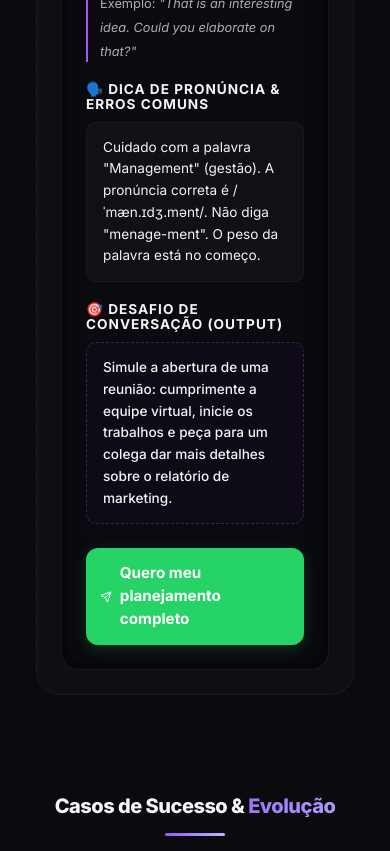
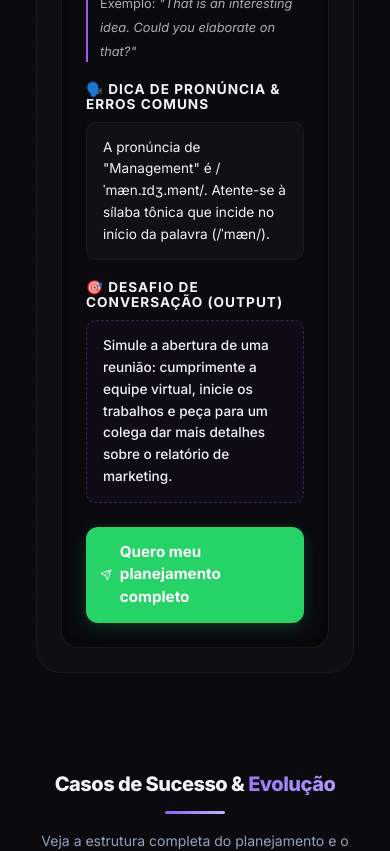
Before and after one commit to pracinhaensina/pracinhaensina, a React (Vite) app: page /metodo-na-pratica in a window 390 px wide. Shown: the part 1980-2831 px from the top of the page. Built offline with nearby package versions, Linux system fonts and the light colour scheme.

Commit message:
Phonetics: Refine pronunciation descriptions in MethodologyShowcase.tsx to use accurate linguistics terms and IPA instead of casual approximations

```diff
--- a/src/pages/MethodologyShowcase.tsx
+++ b/src/pages/MethodologyShowcase.tsx
@@ -25,7 +25,7 @@ const studentCases = [
         { term: "Let's get down to business", def: "Expressão usada para iniciar a reunião direto no assunto principal.", ex: "Now that everyone is here, let's get down to business." },
         { term: "I'd like to point out that...", def: "Estrutura polida para chamar a atenção para uma informação crucial.", ex: "I'd like to point out that the deadline is next Friday." }
       ],
-      pronunciation: 'A palavra "Management" não deve soar como "menage-ment". A pronúncia correta é /ˈmæn.ɪdʒ.mənt/ (foco na primeira sílaba forte).',
+      pronunciation: 'A pronúncia correta de "Management" é /ˈmæn.ɪdʒ.mənt/, com a sílaba tônica marcada logo no início (/ˈmæn/).',
       challenge: 'Grave um áudio de 60 segundos abrindo uma reunião sobre o status do projeto e apontando um atraso sutil no cronograma.'
     }
   },
@@ -48,7 +48,7 @@ const studentCases = [
         { term: "I am staying for...", def: "Frase pronta para responder sobre o tempo de permanência no país.", ex: "I am staying for ten days." },
         { term: "I am here for tourism", def: "Frase segura para esclarecer o propósito da sua viagem.", ex: "I am here for tourism and shopping." }
       ],
-      pronunciation: 'Cuidado com a pronúncia de "Airport". Evite adicionar som de "i" no final (nada de "air-porty"). Pare o som no "t" mudo.',
+      pronunciation: 'A pronúncia de "Airport" é /ˈeə.pɔːt/, terminando de forma limpa no som de /t/ oclusivo, sem criar uma sílaba extra.',
       challenge: 'Responda à pergunta do oficial de imigração: "What is the purpose of your visit and how long will you stay?"'
     }
   },
@@ -86,7 +86,7 @@ const generatorContent: Record<string, { topic: string; vocab: { term: string; d
       { term: "I am responsible for...", def: "Usado para explicar o que você faz no seu dia a dia.", ex: "I am responsible for managing the database." },
       { term: "Nice to meet you", def: "A forma clássica e polida de cumprimentar um colega no primeiro dia.", ex: "Hi, I am Gabriel. Nice to meet you." }
     ],
-    pronunciation: 'Em inglês, o "ed" no final de verbos como "worked" não deve ser pronunciado como uma nova sílaba (nada de "wor-kéd"). O som final parece com um "t" rápido: /wɜːrkt/.',
+    pronunciation: 'O "-ed" final em verbos como "worked" é pronunciado como um som de /t/ acoplado (/wɜːrkt/), sem formar uma sílaba extra.',
     challenge: 'Tente gravar um áudio dizendo qual é o seu cargo e pelo que você é responsável na sua empresa atualmente.'
   },
   'negocios-intermediario': {
@@ -96,7 +96,7 @@ const generatorContent: Record<string, { topic: string; vocab: { term: string; d
       { term: "I'd like to point out that...", def: "Uma forma polida e profissional de destacar uma informação essencial.", ex: "I'd like to point out that our sales increased by 15%." },
       { term: "Could you elaborate on that?", def: "Forma educada de pedir para alguém explicar melhor ou dar mais detalhes sobre um ponto.", ex: "That is an interesting idea. Could you elaborate on that?" }
     ],
-    pronunciation: 'Cuidado com a palavra "Management" (gestão). A pronúncia correta é /ˈmæn.ɪdʒ.mənt/. Não diga "menage-ment". O peso da palavra está no começo.',
+    pronunciation: 'A pronúncia de "Management" é /ˈmæn.ɪdʒ.mənt/. Atente-se à sílaba tônica que incide no início da palavra (/ˈmæn/).',
     challenge: 'Simule a abertura de uma reunião: cumprimente a equipe virtual, inicie os trabalhos e peça para um colega dar mais detalhes sobre o relatório de marketing.'
   },
   'negocios-avancado': {
@@ -116,7 +116,7 @@ const generatorContent: Record<string, { topic: string; vocab: { term: string; d
       { term: "I am staying for...", def: "Frase pronta para responder quanto tempo você vai ficar no país.", ex: "I am staying for twelve days in New York." },
       { term: "I am here for tourism", def: "A forma mais direta de explicar o motivo da sua viagem de férias.", ex: "I am here for tourism and sightseeing." }
     ],
-    pronunciation: 'Diga a palavra "Airport" de forma contínua, parando o som no "t" mudo. Não coloque som de "i" no fim, evite "air-porty".',
+    pronunciation: 'Pronuncie "Airport" /ˈeə.pɔːt/ terminando de forma limpa no som de /t/ oclusivo, sem adicionar vogais no final.',
     challenge: 'Responda em voz alta ao oficial que te pergunta: "What is the purpose of your visit?"'
   },
   'viagem-intermediario': {
@@ -166,7 +166,7 @@ const generatorContent: Record<string, { topic: string; vocab: { term: string; d
       { term: "It's a double-edged sword", def: "Uma situação que tem aspectos muito positivos, mas também grandes riscos.", ex: "Fame can be a double-edged sword." },
       { term: "To hit the nail on the head", def: "Descrever de forma exata a causa de um problema ou a solução de uma questão.", ex: "Your analysis of the problem really hit the nail on the head." }
     ],
-    pronunciation: 'Domine o "Flapped T" no inglês americano: o som de "T" no meio de vogais (como em "water" ou "computer") soa levemente como o nosso "R" fraco de "caro".',
+    pronunciation: 'Domine o "Flapped T" no inglês americano: o som de "T" intervocálico (como em "water" ou "computer") é suavizado em um tepe alveolar rápido (som de /ɾ/).',
     challenge: 'Explique de forma resumida o impacto das redes sociais na atenção dos jovens, usando a metáfora da "espada de dois gumes" (double-edged sword).'
   }
 };
```
